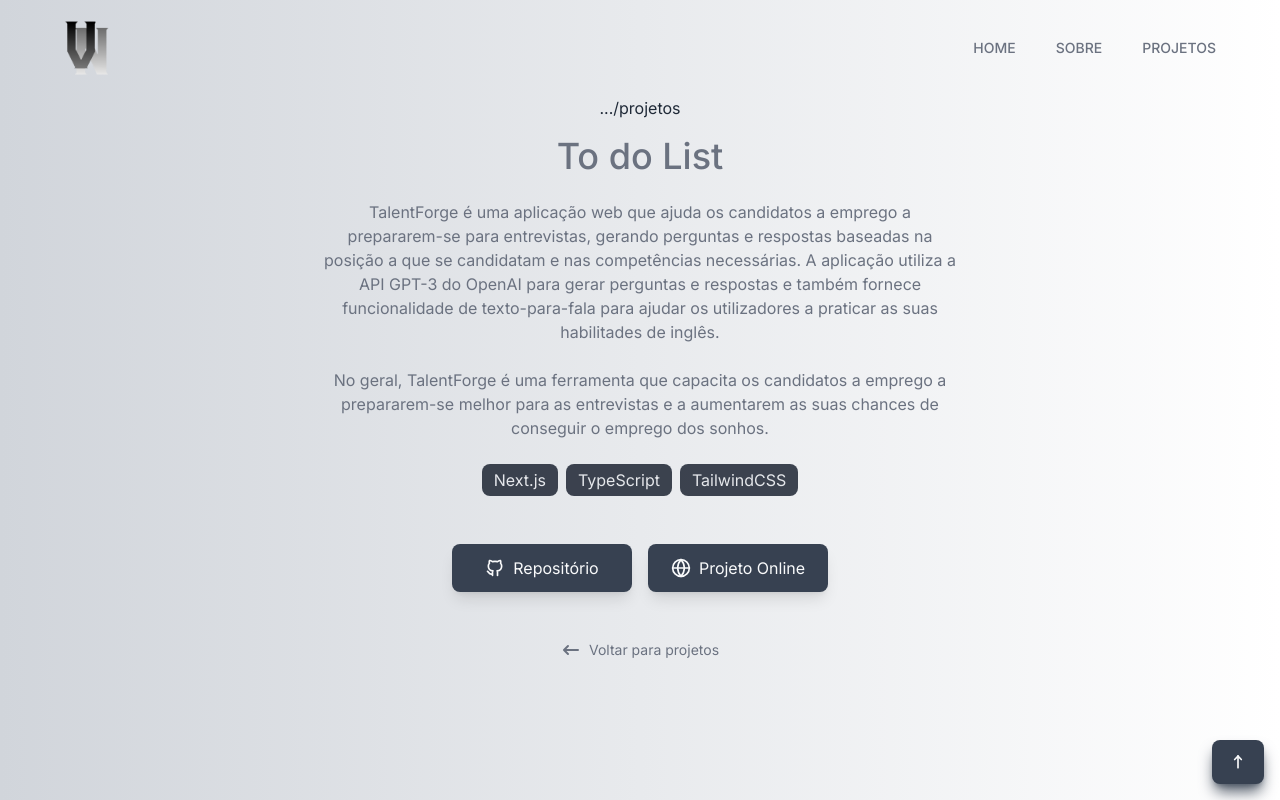
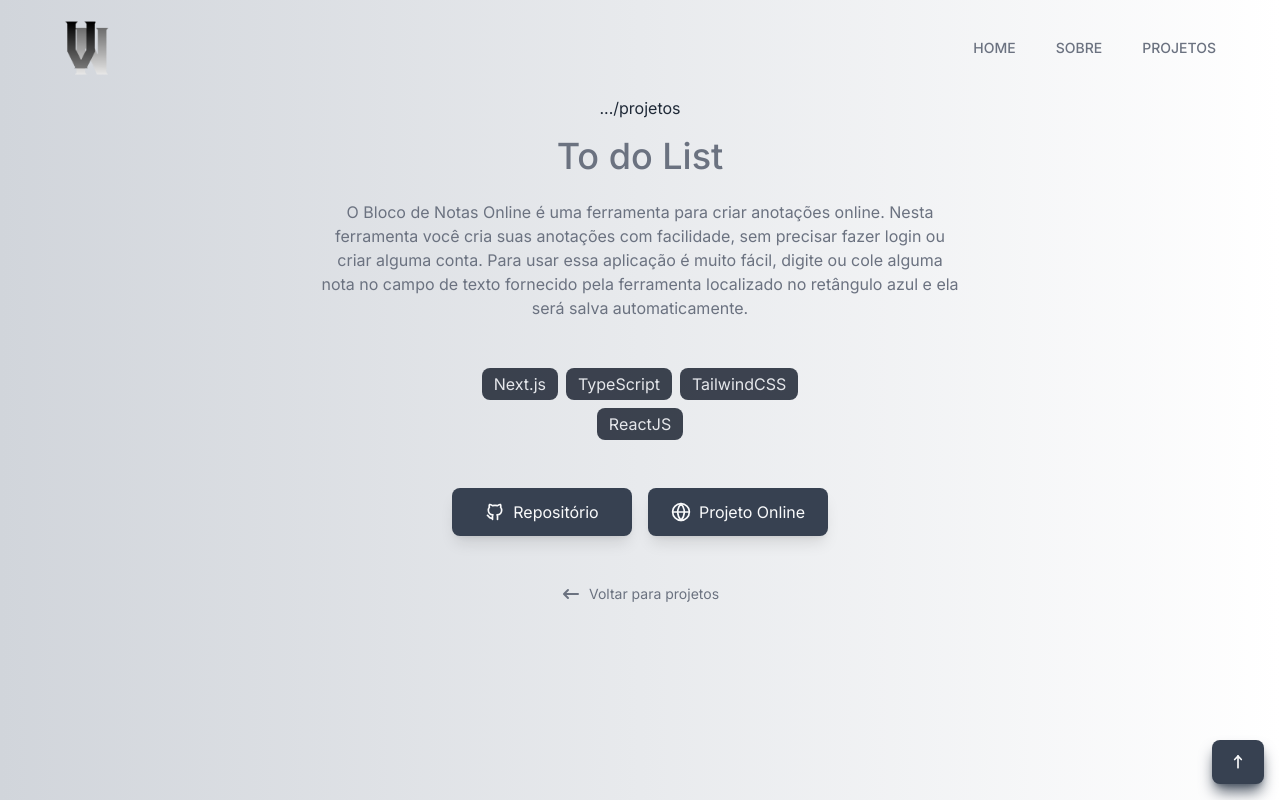
Before and after one commit to vicenteneto7/portfolio, a Next.js app: page /projects/book-wise in a window 1280 px wide. Shown: the top 800 px of the page. Built offline with nearby package versions, Linux system fonts and the light colour scheme.

Commit message:
style: estilização do projeto to-do-list

```diff
--- a/src/app/components/pages/highlighted-projects/projects-card/index.tsx
+++ b/src/app/components/pages/highlighted-projects/projects-card/index.tsx
@@ -17,19 +17,14 @@
       </div>
       <div>
         <h3 className="flex items-center gap-3 font-medium text-lg text-gray-500">
-          <Image
-            src="/images/logo.png"
-            width={20}
-            height={20}
-            alt=""
-          />
+          <Image src="/images/logo.png" width={20} height={20} alt="" />
           To do List
         </h3>
         <p className="text-gray-400 my-6">
-          Lorem ipsum dolor sit amet, consectetur adipisicing elit. Sed suscipit
-          exercitationem perferendis sapiente. Adipisci doloremque nesciunt,
-          atque nulla quam fugiat pariatur, rerum nostrum eos, quo dolores vel
-          deleniti ipsa accusantium.
+          O Bloco de Notas Online é uma ferramenta para criar anotações online.
+          Nesta ferramenta você cria suas anotações com facilidade, sem precisar
+          fazer login ou criar alguma conta. Para usar essa aplicação é muito
+          fácil...
         </p>
         <div className="flex flex-wrap mb-8 gap-x-2 gap-y-3 lg:max-[350px]:">
           <TechBadge name="TypeScript" />
--- a/src/app/components/pages/projects-card-projects/index.tsx
+++ b/src/app/components/pages/projects-card-projects/index.tsx
@@ -14,15 +14,19 @@
         />
       </div>
       <div className="flex flex-1 flex-col p-8">
-        <strong className="font-medium text-gray-50/90 group-hover:text-emerald-500 transition-all">Next.js</strong>
+        <strong className="font-medium text-gray-50/90 group-hover:text-emerald-500 transition-all">
+          Next.js
+        </strong>
         <p className="mt-2 text-gray-400 line-clamp-4">
-          Next.js é uma estrutura da web de desenvolvimento front-end React de
-          código aberto criada por Vercel que permite funcionalidades como
-          renderização do lado do servidor e geração de sites estáticos para
-          aplicativos da web baseados em React.
+          Bloco de Notas Online é uma ferramenta para criar anotações online.
+          Nesta ferramenta você cria suas anotações com facilidade, sem precisar
+          fazer login ou criar alguma conta. Para usar essa aplicação é muito
+          fácil, digite ou cole alguma nota no campo de texto fornecido pela
+          ferramenta localizado no retângulo azul e ela será salva
+          automaticamente.
         </p>
         <span className="text-gray-300 text-sm font-medium block mt-auto truncate">
-          Next.js, Next Auth, React, React Native, TypeScript, MongoDB
+          Next.js, React, TypeScript e TailwindCSS
         </span>
       </div>
     </div>
--- a/src/app/components/pages/projects/projects-details/index.tsx
+++ b/src/app/components/pages/projects/projects-details/index.tsx
@@ -2,7 +2,7 @@
 import { SectionTitle } from "@/app/components/section-title";
 import { TechBadge } from "@/app/components/tech-badge";
 import { TbBrandGithub } from "react-icons/tb";
-import { FiGlobe } from 'react-icons/fi'
+import { FiGlobe } from "react-icons/fi";
 import { Link } from "@/app/components/link";
 import { HiArrowNarrowLeft } from "react-icons/hi";
 
@@ -15,38 +15,37 @@
         title="To do List"
       />
       <p className="text-gray-500 my-4 sm:my-6 text-sm sm:text-base text-center max-w-[640px]">
-        TalentForge é uma aplicação web que ajuda os candidatos a emprego a
-        prepararem-se para entrevistas, gerando perguntas e respostas baseadas
-        na posição a que se candidatam e nas competências necessárias. A
-        aplicação utiliza a API GPT-3 do OpenAI para gerar perguntas e respostas
-        e também fornece funcionalidade de texto-para-fala para ajudar os
-        utilizadores a praticar as suas habilitades de inglês.
+        O Bloco de Notas Online é uma ferramenta para criar anotações online.
+        Nesta ferramenta você cria suas anotações com facilidade, sem precisar
+        fazer login ou criar alguma conta. Para usar essa aplicação é muito
+        fácil, digite ou cole alguma nota no campo de texto fornecido pela
+        ferramenta localizado no retângulo azul e ela será salva
+        automaticamente.
         <br />
         <br />
-        No geral, TalentForge é uma ferramenta que capacita os candidatos a
-        emprego a prepararem-se melhor para as entrevistas e a aumentarem as
-        suas chances de conseguir o emprego dos sonhos.
+
       </p>
       <div className=" w-full max-w-[330px] flex flex-wrap gap-2 items-center justify-center">
         <TechBadge name="Next.js" />
         <TechBadge name="TypeScript" />
         <TechBadge name="TailwindCSS" />
+        <TechBadge name="ReactJS" />
       </div>
       <div className="my-6 sm:my-12 gap-2 sm:gap-4 flex flex-col sm:flex-row items-center justify-center">
-      <a href="https://github.com" target="_blank">
+        <a href="https://github.com/vicenteneto7/to_do_list" target="_blank">
           <Button className="shadow-lg min-w-[180px]">
             <TbBrandGithub size={20} />
             Repositório
           </Button>
         </a>
-      <a href="https://github.com" target="_blank">
+        <a href="https://to-do-list-topaz-one.vercel.app/" target="_blank">
           <Button className="shadow-lg min-w-[180px]">
             <FiGlobe size={20} />
             Projeto Online
           </Button>
         </a>
       </div>
-    <Link href='/projects'>
+      <Link href="/projects">
         <HiArrowNarrowLeft size={20} />
         Voltar para projetos
       </Link>
```
Also changed, not shown: public/images/currencyconverter.png (added), 1 other file (tests, documents, lock files or other folders). Lines whose indentation alone changed are shown as unchanged.
